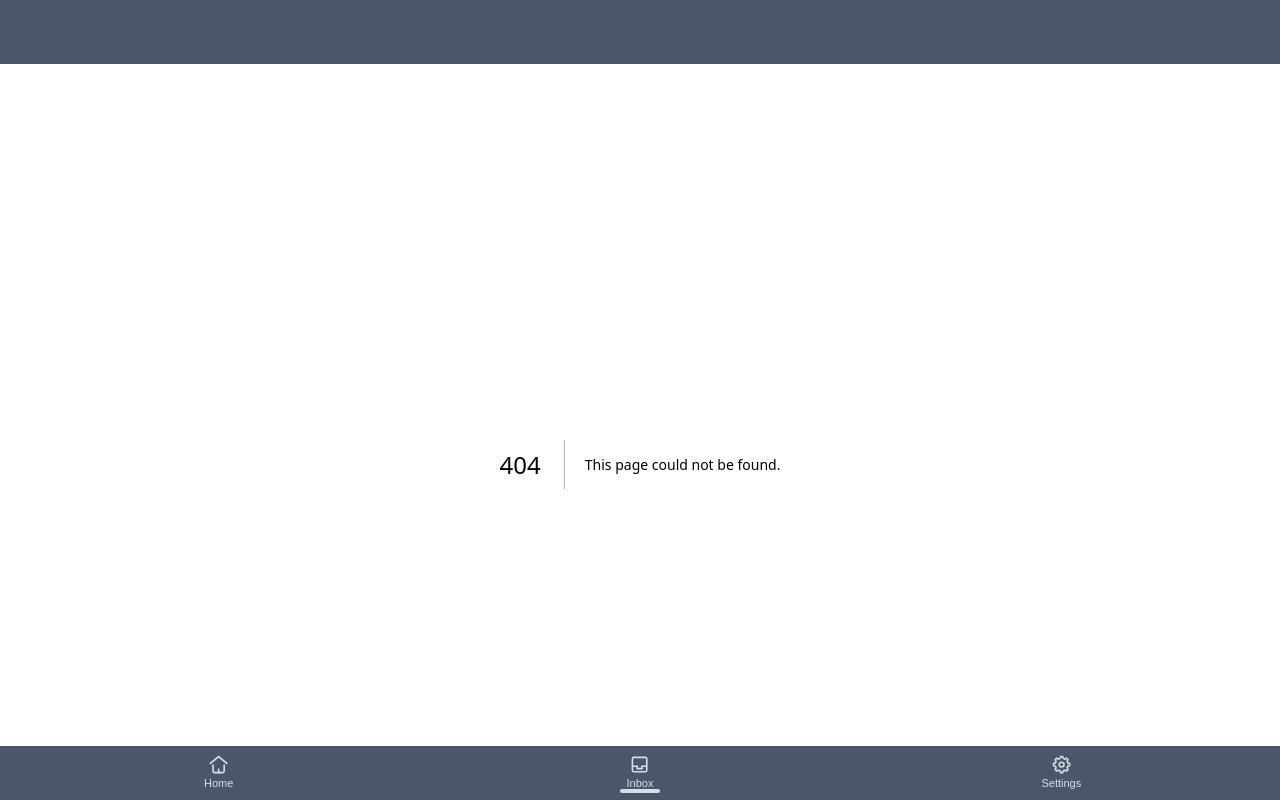
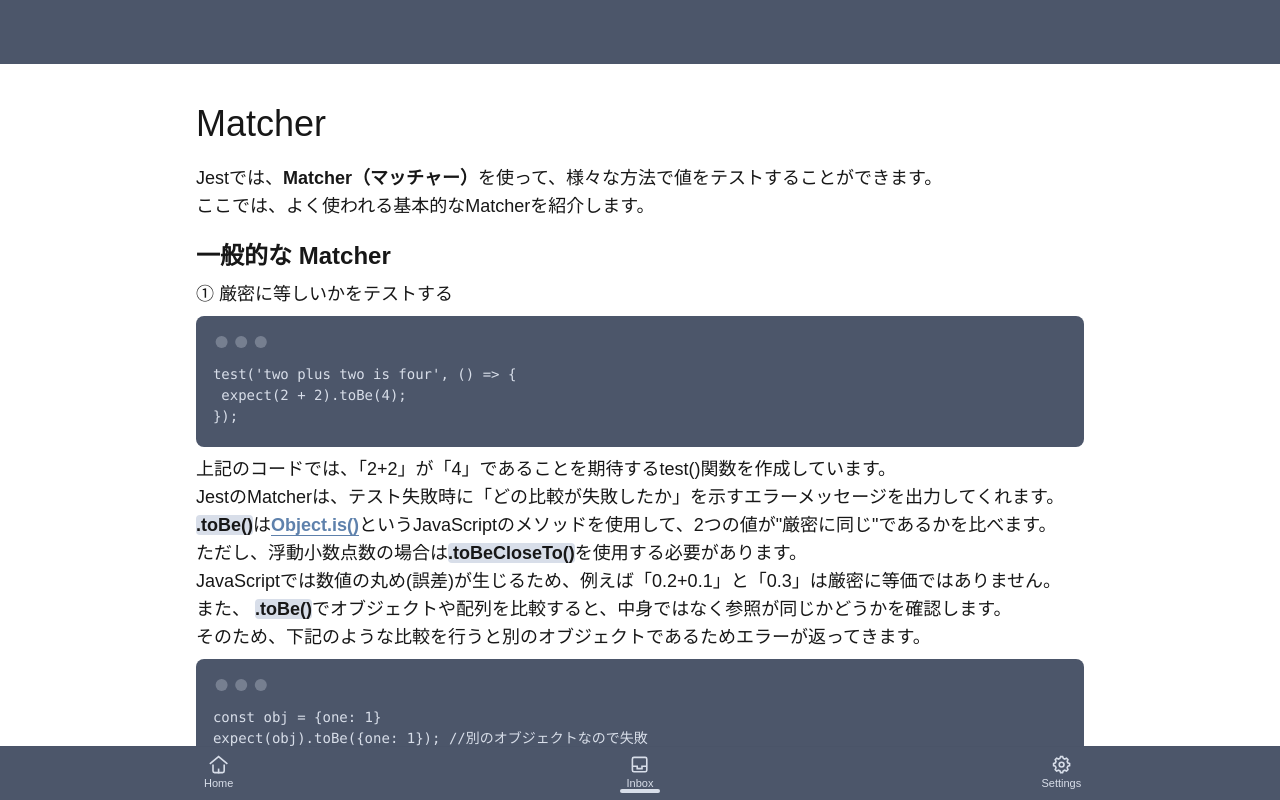
Before and after one commit to arp-r-nagao/Jest_Learning, a Next.js app: page /matcher in a window 1280 px wide. Before the commit this address had no page. Shown: the top 800 px of the page. Built offline with nearby package versions, Linux system fonts and the light colour scheme.

Commit message:
新規記事作成用のマークダウン作成

```diff
--- /dev/null
+++ b/app/components/layout/document.tsx
@@ -0,0 +1,17 @@
+import {Title} from '../ui/title';
+
+type Props = {
+  title: string;
+  content: React.ReactNode;
+};
+
+export const CurriculumDocument = ({title, content}: Props) => {
+  return (
+    <div className="document">
+      <div className="flex justify-start">
+        <Title>{title}</Title>
+      </div>
+      <div className="mt-5">{content}</div>
+    </div>
+  );
+};
--- /dev/null
+++ b/app/components/layout/markdown-editor.tsx
@@ -0,0 +1,26 @@
+'use client';
+import SimpleMde from 'react-simplemde-editor';
+import 'easymde/dist/easymde.min.css';
+import {useState} from 'react';
+import {Button} from '../ui/button';
+import {Title} from '../ui/title';
+
+export const MarkdownEditor = () => {
+  const [markdownValue, setMarkdownValue] = useState('');
+
+  const onChange = (value: string) => {
+    setMarkdownValue(value);
+  };
+
+  return (
+    <div className="py-5">
+      <Title>新規記事作成</Title>
+      <div className="mt-5">
+        <SimpleMde value={markdownValue} onChange={onChange} />
+        <div className="flex justify-end">
+          <Button children="保存" />
+        </div>
+      </div>
+    </div>
+  );
+};
--- /dev/null
+++ b/app/create-article/page.tsx
@@ -0,0 +1,17 @@
+'use client';
+
+import dynamic from 'next/dynamic';
+const DynamicComponentWithNoSSR = dynamic(
+  () => import('../components/layout/markdown-editor').then((mod) => mod.MarkdownEditor),
+  {
+    ssr: false,
+  }
+);
+
+export default function CreateArticle() {
+  return (
+    <div>
+      <DynamicComponentWithNoSSR />
+    </div>
+  );
+}
--- /dev/null
+++ b/app/matcher/content.tsx
@@ -0,0 +1,57 @@
+export const Content = () => (
+  <div className="matcherContent">
+    <p className="text-sm md:text-lg">
+      Jestでは、<strong>Matcher（マッチャー）</strong>
+      を使って、様々な方法で値をテストすることができます。
+      <br />
+      ここでは、よく使われる基本的なMatcherを紹介します。
+    </p>
+    <h2 className="mt-5 text-lg md:text-2xl font-semibold">一般的な Matcher</h2>
+    <p className="mt-2 text-sm md:text-lg">① 厳密に等しいかをテストする</p>
+    <div className="mockup-code w-full mt-2">
+      <pre>
+        <code>test('two plus two is four', () =&gt; &#123;</code>
+      </pre>
+      <pre>
+        <code> expect(2 + 2).toBe(4);</code>
+      </pre>
+      <pre>
+        <code>&#125;);</code>
+      </pre>
+    </div>
+    <p className="mt-2 text-sm md:text-lg">
+      上記のコードでは、「2+2」が「4」であることを期待するtest()関数を作成しています。
+      <br />
+      JestのMatcherは、テスト失敗時に「どの比較が失敗したか」を示すエラーメッセージを出力してくれます。 <br />
+      <span className="font-bold bg-neutral-content rounded">.toBe()</span>は
+      <a href="https://developer.mozilla.org/ja/docs/Web/JavaScript/Reference/Global_Objects/Object/is">
+        <span className="border-b border-primary text-primary font-bold">Object.is()</span>
+      </a>
+      というJavaScriptのメソッドを使用して、2つの値が"厳密に同じ"であるかを比べます。
+      <br />
+      ただし、浮動小数点数の場合は<span className="font-bold bg-neutral-content rounded">.toBeCloseTo()</span>
+      を使用する必要があります。
+      <br />
+      JavaScriptでは数値の丸め(誤差)が生じるため、例えば「0.2+0.1」と「0.3」は厳密に等価ではありません。
+      <br />
+      また、 <span className="font-bold bg-neutral-content rounded">.toBe()</span>
+      でオブジェクトや配列を比較すると、中身ではなく参照が同じかどうかを確認します。
+      <br />
+      そのため、下記のような比較を行うと別のオブジェクトであるためエラーが返ってきます。
+    </p>
+    <div className="mockup-code w-full mt-2">
+      <pre>const obj = &#123;one: 1&#125;</pre>
+      <pre>expect(obj).toBe(&#123;one: 1&#125;); //別のオブジェクトなので失敗 </pre>
+    </div>
+    <p className="text-sm md:text-lg">
+      このような場合は、中身の比較をする <span className="font-bold bg-neutral-content rounded">.toEqual()</span>
+      を使用しましょう。
+    </p>
+    <div className="mockup-code w-full mt-2">
+      <pre>const obj = &#123;one: 1&#125;</pre>
+      <pre>expect(obj).toEqual(&#123;one: 1&#125;); </pre>
+    </div>
+    <span className="font-bold bg-neutral-content rounded">.toEqual()</span>
+    は、オブジェクトや配列の全てのフィールドを再起的に比較し、ネストされた要素まで値の等しさを検証します。
+  </div>
+);
--- /dev/null
+++ b/app/matcher/page.tsx
@@ -0,0 +1,11 @@
+import {CurriculumDocument} from '../components/layout/document';
+import {Content} from './content';
+
+export default function Matcher() {
+  const content = <Content />;
+  return (
+    <div className="Matcher">
+      <CurriculumDocument title="Matcher" content={content} />
+    </div>
+  );
+}
```
Also changed, not shown: package.json (+7 -1 lines), 1 other file (tests, documents, lock files or other folders).
